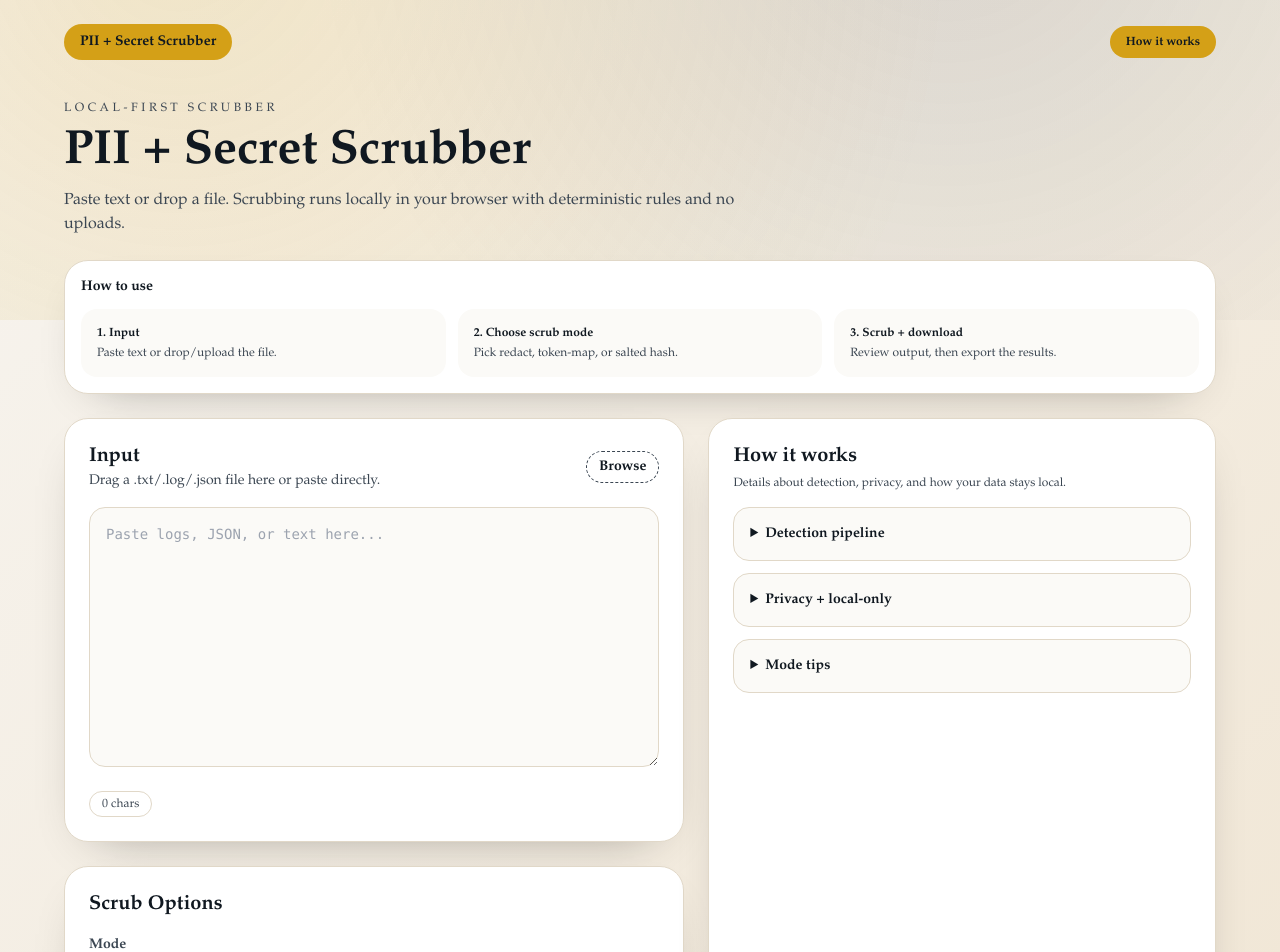
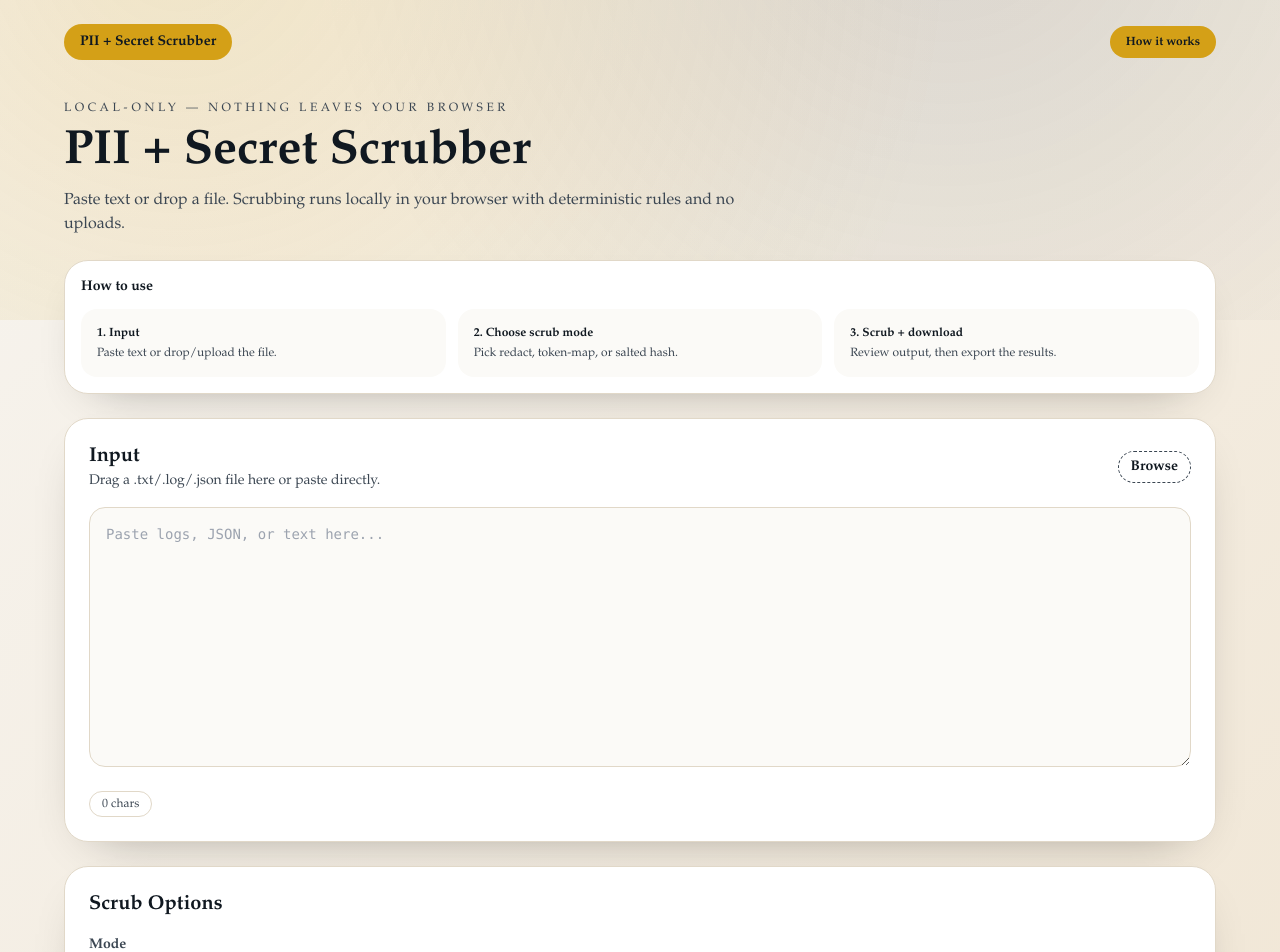
Before and after one commit to faheem-arif/pii-scrubber, a Next.js app in the folder apps/web/: page / in a window 1280 px wide. Shown: the top 952 px of the page. Built offline with nearby package versions, Linux system fonts and the light colour scheme.

Commit message:
Tweak header tagline text

```diff
--- a/apps/web/app/page.tsx
+++ b/apps/web/app/page.tsx
@@ -191,7 +191,9 @@ export default function HomePage() {
       <section className="max-w-6xl mx-auto">
         <div className="flex flex-col gap-6">
           <header className="flex flex-col gap-3 animate-rise">
-            <p className="uppercase tracking-[0.3em] text-xs text-slate">Local-First Scrubber</p>
+            <p className="uppercase tracking-[0.3em] text-xs text-slate">
+              Local-only — nothing leaves your browser
+            </p>
             <h1 className="text-4xl md:text-5xl font-semibold text-ink">
               PII + Secret Scrubber
             </h1>
@@ -221,7 +223,6 @@ export default function HomePage() {
             </div>
           </section>
 
-          <div className="grid gap-6 lg:grid-cols-[1.1fr_0.9fr]">
           <div className="flex flex-col gap-6">
             <section
               className="bg-[var(--panel)] border border-[var(--panel-border)] rounded-3xl p-6 shadow-soft animate-rise"
@@ -301,6 +302,9 @@ export default function HomePage() {
                     onChange={(event) => setKeepLast(Number(event.target.value))}
                     className="mt-2 w-full rounded-2xl border border-[var(--panel-border)] bg-white p-2 text-sm"
                   />
+                  <p className="mt-2 text-xs font-normal text-slate">
+                    Example: set 4 to keep the last 4 characters visible after scrubbing.
+                  </p>
                 </label>
 
                 <label className="flex items-center gap-3 text-sm font-semibold text-slate">
@@ -362,50 +366,6 @@ export default function HomePage() {
                   <p className="text-sm text-rose-700">{message}</p>
                 ) : null}
 
-                </div>
-              </section>
-            </div>
-
-            <section className="bg-[var(--panel)] border border-[var(--panel-border)] rounded-3xl p-6 shadow-soft animate-rise">
-              <h2 className="text-xl font-semibold">How it works</h2>
-              <p className="mt-1 text-xs text-slate">
-                Details about detection, privacy, and how your data stays local.
-              </p>
-              <div className="mt-4 space-y-3 text-xs text-slate">
-                <details className="rounded-2xl border border-[var(--panel-border)] bg-[#fbfaf7] p-4">
-                  <summary className="cursor-pointer text-sm font-semibold text-ink">
-                    Detection pipeline
-                  </summary>
-                  <p className="mt-2">
-                    We use deterministic detection (regex + validation + entropy) in a Web Worker.
-                    Your text never leaves the browser.
-                  </p>
-                  <p className="mt-2">
-                    Replacements happen locally and are applied from end-to-start to preserve offsets.
-                  </p>
-                </details>
-                <details className="rounded-2xl border border-[var(--panel-border)] bg-[#fbfaf7] p-4">
-                  <summary className="cursor-pointer text-sm font-semibold text-ink">
-                    Privacy + local-only
-                  </summary>
-                  <p className="mt-2">
-                    No uploads, no telemetry, no analytics. This site makes no network calls with your content.
-                  </p>
-                  <p className="mt-2">
-                    If you download mapping.jsonl (token-map), treat it as sensitive and encrypt before sharing.
-                  </p>
-                </details>
-                <details className="rounded-2xl border border-[var(--panel-border)] bg-[#fbfaf7] p-4">
-                  <summary className="cursor-pointer text-sm font-semibold text-ink">
-                    Mode tips
-                  </summary>
-                  <p className="mt-2">
-                    Keep Aggressive off for higher confidence. Use Keep Last for partial visibility.
-                  </p>
-                  <p className="mt-2">
-                    Hash mode uses your salt for linkable identifiers; the salt is never stored.
-                  </p>
-                </details>
               </div>
             </section>
           </div>
```
Lines whose indentation alone changed are shown as unchanged.
